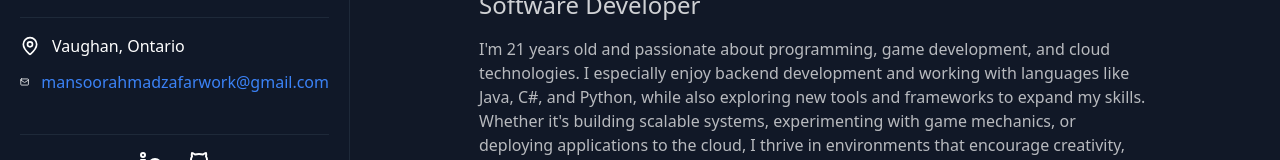
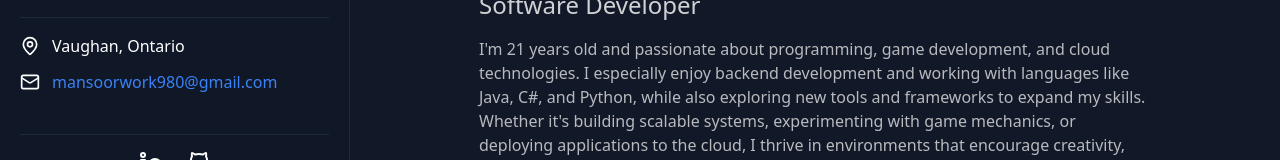
Before and after one commit to MansoorAZafar/portfolio, a Next.js app: page /home in a window 1280 px wide. Shown: the part 303-463 px from the top of the page. Built offline with nearby package versions, Linux system fonts and the light colour scheme.

Commit message:
Update Sidebar.tsx

```diff
--- a/src/components/Sidebar.tsx
+++ b/src/components/Sidebar.tsx
@@ -89,8 +89,8 @@ const Sidebar = () => {
             </div>
             <div className="flex items-center gap-3">
               <Mail size={20} className="text-white" />
-              <a href="mailto:mansoorahmadzafarwork@gmail.com" className="text-[#3b82f6]">
-                mansoorahmadzafarwork@gmail.com
+              <a href="mailto:mansoorwork980@gmail.com" className="text-[#3b82f6]">
+                mansoorwork980@gmail.com
               </a>
             </div>
           </div>
```
